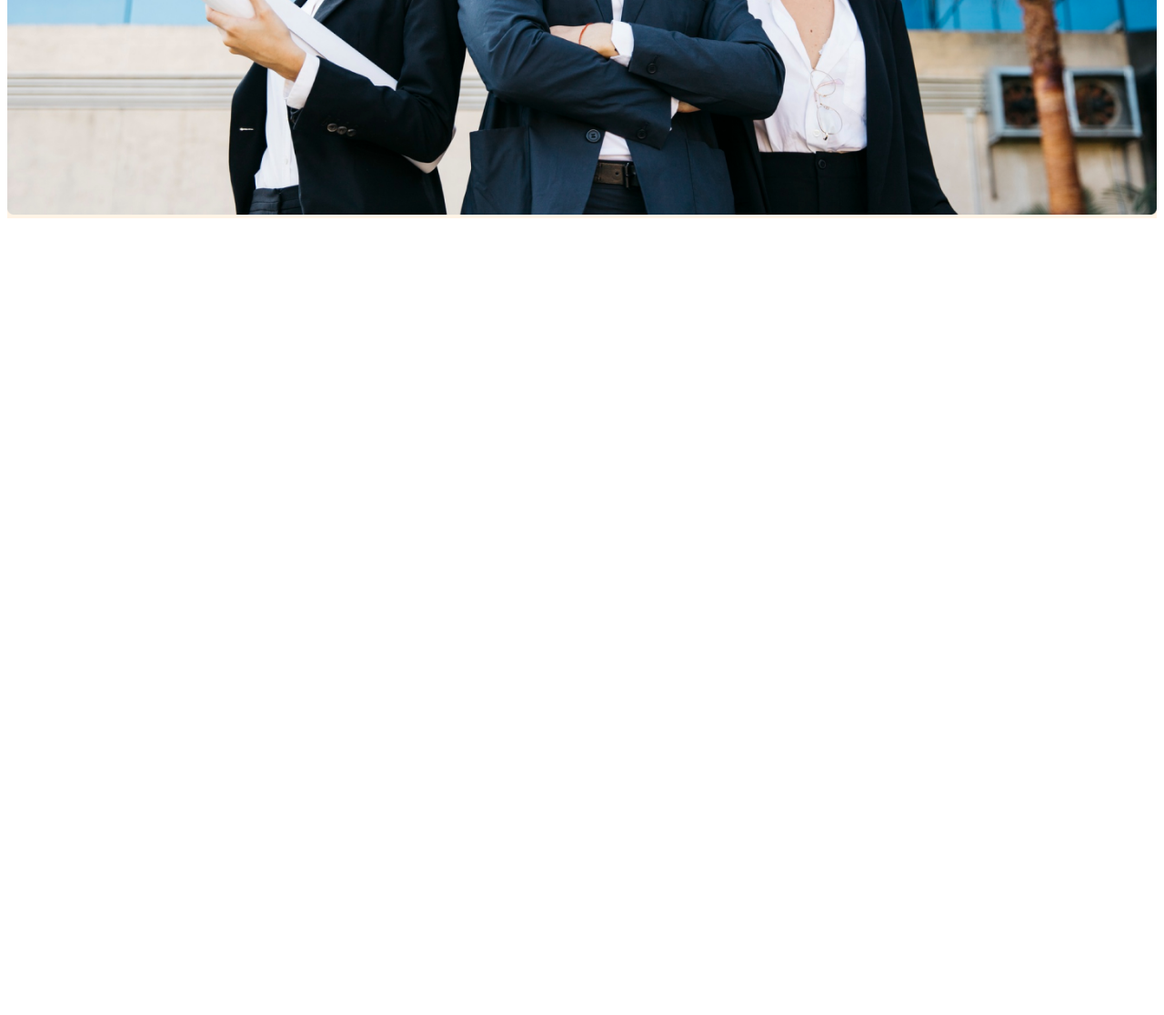
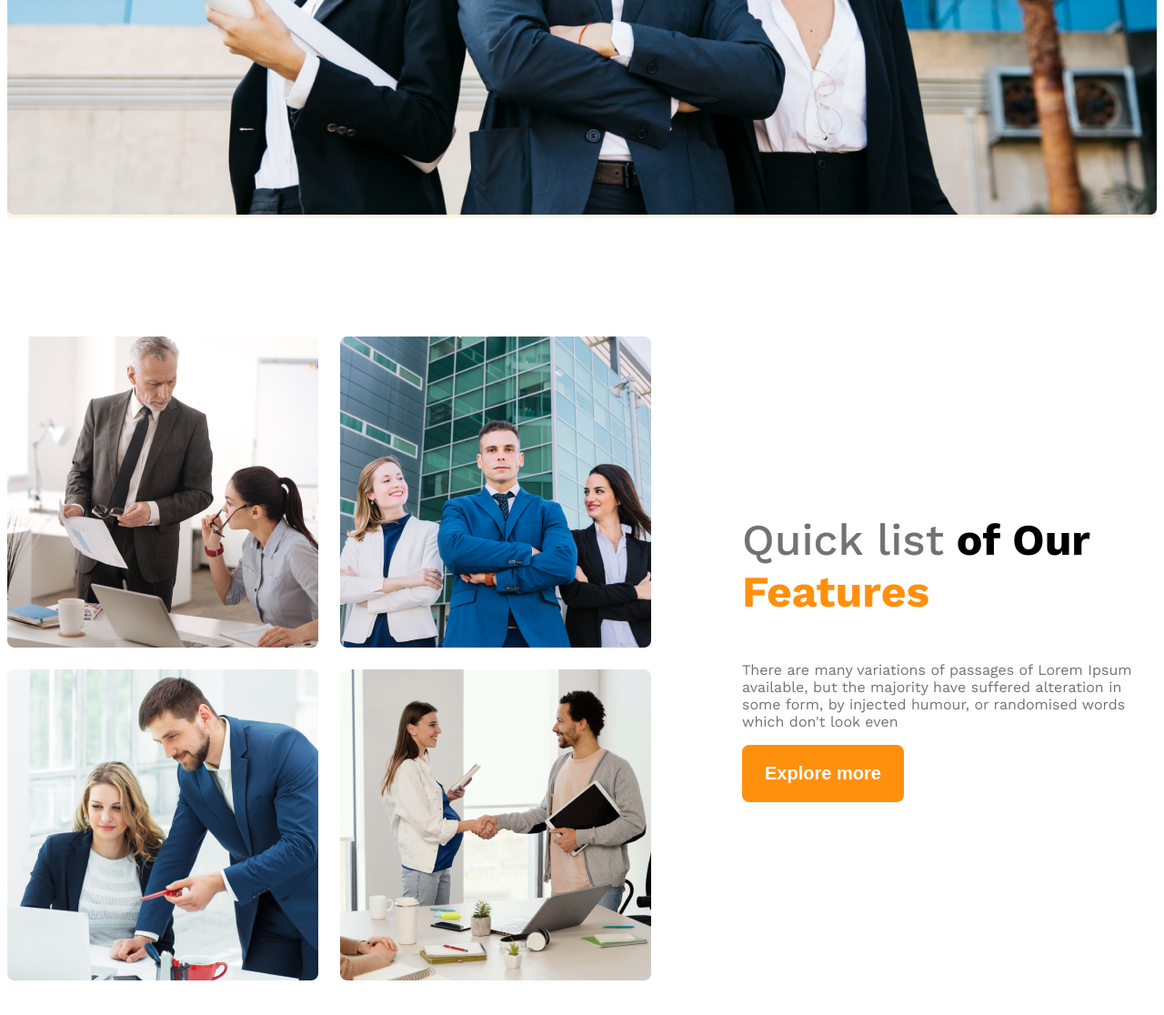
Before and after one commit to ahsan-rossi/g3-architect-website, a plain HTML site: page index.html in a window 1280 px wide. Shown: the part 944-2060 px from the top of the page at 91% size. Before the commit the page ends 1192 px from the top, so only its background shows below. Drawn offline with nearby package versions, Linux system fonts and the light colour scheme.

Commit message:
section 1 done

```diff
--- a/index.html
+++ b/index.html
@@ -28,14 +28,50 @@
       </nav>
       <div class="banner">
         <div class="banner-content">
-            <h1 class="banner-title">Brand New Group of Architects</h1>
-            <p class="banner-description">There are many variations of passages of Lorem Ipsum available, but the majority have suffered alteration in some form, by injected humour, or randomised words which don't look even</p>
-            <button class="btn-primary">Explore more</button>
+          <h1 class="banner-title">Brand New Group of Architects</h1>
+          <p class="banner-description">
+            There are many variations of passages of Lorem Ipsum available, but
+            the majority have suffered alteration in some form, by injected
+            humour, or randomised words which don't look even
+          </p>
+          <button class="btn-primary">Explore more</button>
         </div>
-        <img class="banner-image" src="images/banner.png" alt="">
-    </div>
+        <img class="banner-image" src="images/banner.png" alt="" />
+      </div>
     </header>
-    <main></main>
+    <main>
+
+        <!-- teams section -->
+
+      <section class="teams display-flex">
+        <div class="team-img-container">
+          <img src="images/team1.png" alt="architect disscusing" />
+          <img src="images/team2.png" alt="architect disscusing" />
+          <img src="images/team3.png" alt="architect disscusing" />
+          <img src="images/team4.png" alt="architect disscusing" />
+        </div>
+        <div class="our-features">
+          <h3 class="feature-title"><span id="quick-list" class="text-light-gray">Quick list</span><span> of Our</span><span class="text-primary"> Features</span></h3>
+          <p class="feature-description text-light-gray">
+            There are many variations of passages of Lorem Ipsum available, but
+            the majority have suffered alteration in some form, by injected
+            humour, or randomised words which don't look even
+          </p>
+          <button class="btn-primary">Explore more</button>
+        </div>
+      </section>
+
+      <!-- special features -->
+       <section>
+
+       </section>
+
+       <!-- some facts -->
+        <section class="some-facts">
+
+        </section>
+
+    </main>
     <footer></footer>
   </body>
 </html>
--- a/styles/architects.css
+++ b/styles/architects.css
@@ -11,6 +11,10 @@
 /* shared styles */
 .display-flex{
   display: flex;
+}
+
+.text-primary{
+  color: #FF900E;
 }
 
 /* dark 02 */
@@ -38,6 +42,14 @@
   margin-bottom: 50px;
 }
 
+main{
+  max-width: 1440px;
+  margin: 0 auto;
+}
+
+main > section{
+  margin-top: 130px;
+}
 
 
 
@@ -91,9 +103,66 @@
   width:100%
 }
 
+/* teams and features related style */
+.teams{
+  align-items: center;
+}
+
+.team-img-container{
+  display: grid;
+  grid-template-columns: repeat(2, 1fr);
+  gap: 24px;
+}
+
+.our-features{
+  max-width: 540px;
+  margin-left: 100px;
+}
+
+.feature-title{
+  font-size: 3rem;
+  font-weight: 700;
+}
+
+#quick-list{
+  font-weight: 500;
+}
+
+
+
+
+
+
+
+
+
 /* reponsive media query */
+
+/* for mobile */
 @media screen and (max-width: 576px){
-  .navbar, .nav-link{
-    text-decoration: column;
+  .navbar,
+  .nav-links,
+  .teams{
+    flex-direction: column;
+  }
+
+  .team-img-container{
+    grid-template-columns: repeat(1,1fr);
+  }
+
+  .our-features{
+    margin: 5px 20px;
+  }
+
+
+}
+
+/* for tablet */
+@media screen  and (min-width: 576px) and (max-width: 992px){
+  .teams{
+    flex-direction: column;
+  }
+  .our-features{
+    margin: 20px auto;
   }
 }
```
